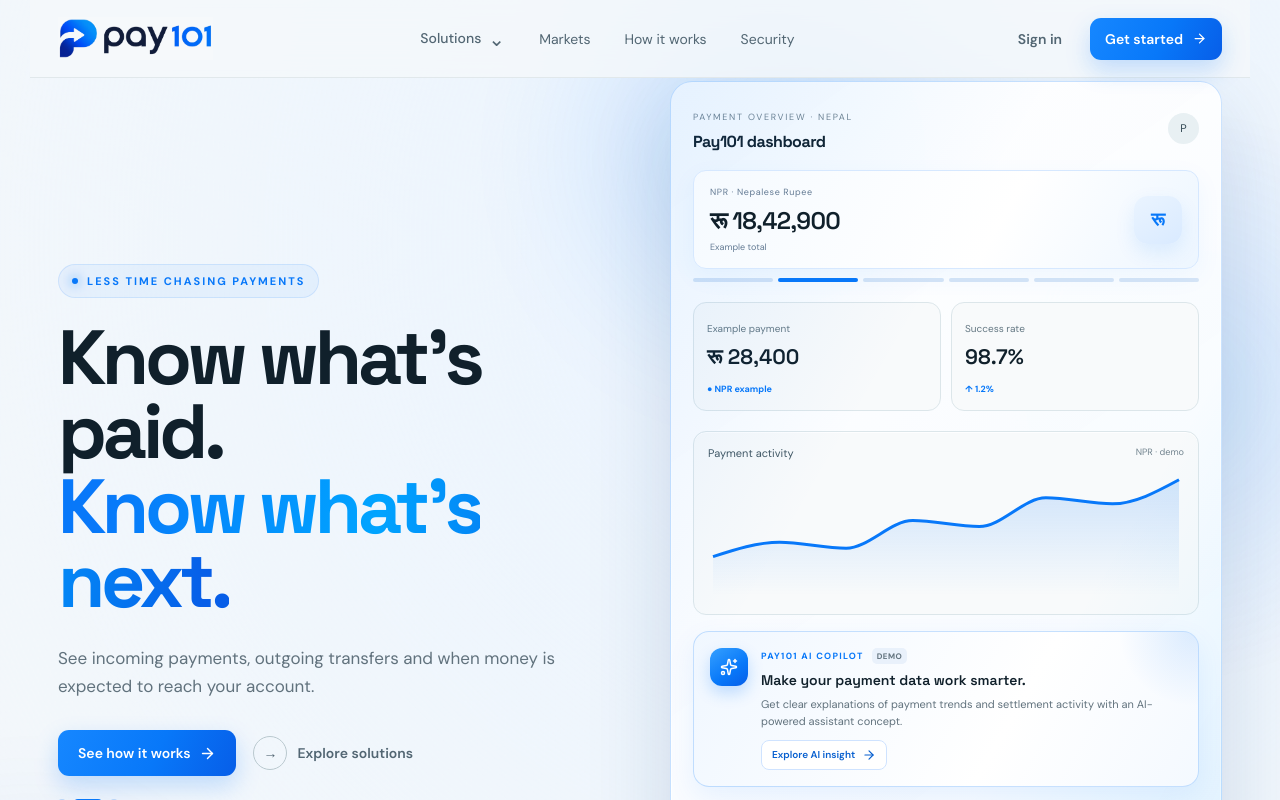
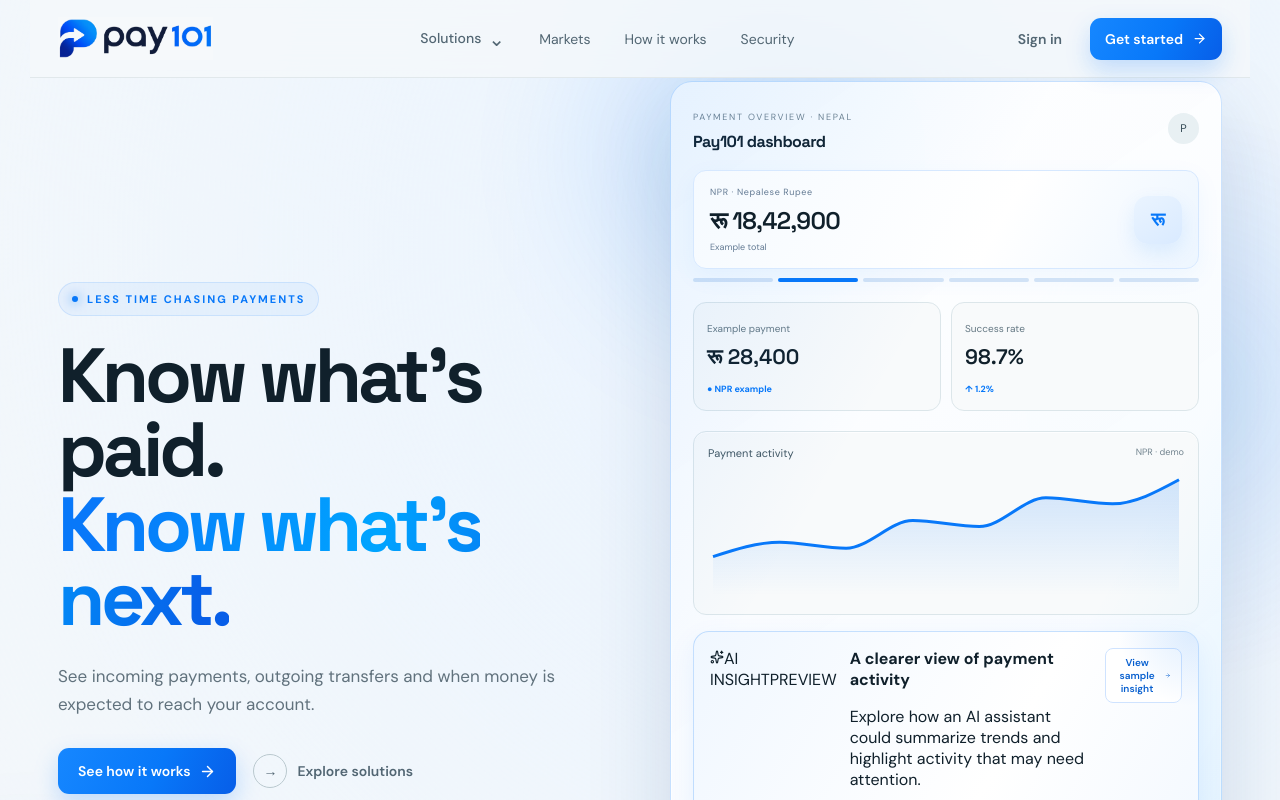
Before and after one commit to kartikmishra543/pay101-demo, a React (Vite) app: page / in a window 1280 px wide. Shown: the top 800 px of the page. Built offline with nearby package versions, Linux system fonts and the light colour scheme.

Commit message:
Refine AI insight into a compact professional dashboard component

```diff
--- a/src/main.jsx
+++ b/src/main.jsx
@@ -135,13 +135,12 @@ function Dashboard(){
  <div className="stats"><div><span>Example payment</span><strong>{current.volume}</strong><b>● {current.code} example</b></div><div><span>Success rate</span><strong>98.7%</strong><b>↑ 1.2%</b></div></div>
  <div className="chartBox"><div className="chartTitle"><span>Payment activity</span><small>{current.code} · demo</small></div><div className="chart"><ResponsiveContainer width="100%" height="100%"><AreaChart data={chart}><defs><linearGradient id="fill" x1="0" y1="0" x2="0" y2="1"><stop offset="0%" stopColor="#0878f9" stopOpacity=".28"/><stop offset="100%" stopColor="#0878f9" stopOpacity="0"/></linearGradient></defs><XAxis dataKey="m" hide/><Tooltip contentStyle={{background:'#fff',border:'1px solid #dce6ea',borderRadius:10,color:'#10202b'}}/><Area type="monotone" dataKey="v" stroke="#0878f9" strokeWidth={3} fill="url(#fill)"/></AreaChart></ResponsiveContainer></div></div>
  <div className="aiCopilot">
-  <div className="aiCopilotIcon"><Sparkles size={18}/></div>
-  <div className="aiCopilotBody">
-   <div className="aiCopilotLabel"><span>PAY101 AI COPILOT</span><i>DEMO</i></div>
-   <strong>Make your payment data work smarter.</strong>
-   <p>{aiExpanded?'AI insight preview: compare payment activity over time, spot unusual changes and prepare a plain-language summary for your team. This is a UI demonstration, not a live analysis.':'Get clear explanations of payment trends and settlement activity with an AI-powered assistant concept.'}</p>
-   <button type="button" className="aiCopilotButton" onClick={()=>setAiExpanded(v=>!v)}>{aiExpanded?'Hide insight':'Explore AI insight'} <ArrowRight size={14}/></button>
+  <div className="aiCopilotTop"><span className="aiCopilotSpark"><Sparkles size={14}/></span><span className="aiCopilotEyebrow">AI INSIGHT</span><span className="aiCopilotPreview">PREVIEW</span></div>
+  <div className="aiCopilotInsight">
+   <strong>{aiExpanded?'Payment activity summary':'A clearer view of payment activity'}</strong>
+   <p>{aiExpanded?'This sample insight illustrates how an AI assistant could summarize changes in transaction volume and flag patterns for review. It is not based on live payment data.':'Explore how an AI assistant could summarize trends and highlight activity that may need attention.'}</p>
   </div>
+  <button type="button" className="aiCopilotButton" onClick={()=>setAiExpanded(v=>!v)}>{aiExpanded?'Show less':'View sample insight'} <ArrowRight size={13}/></button>
  </div>
  <div className="recent"><span>RECENT ACTIVITY · {current.code}</span>{current.tx.map((t,i)=><div className="tx" key={i}><div className="txIcon">{i===1?'↗':current.symbol}</div><div><b>{t[0]}</b><small>{t[1]}</small></div><strong className={i===1?'minus':''}>{t[2]}</strong><i>{t[3]}</i></div>)}</div>
  </motion.div>
```
